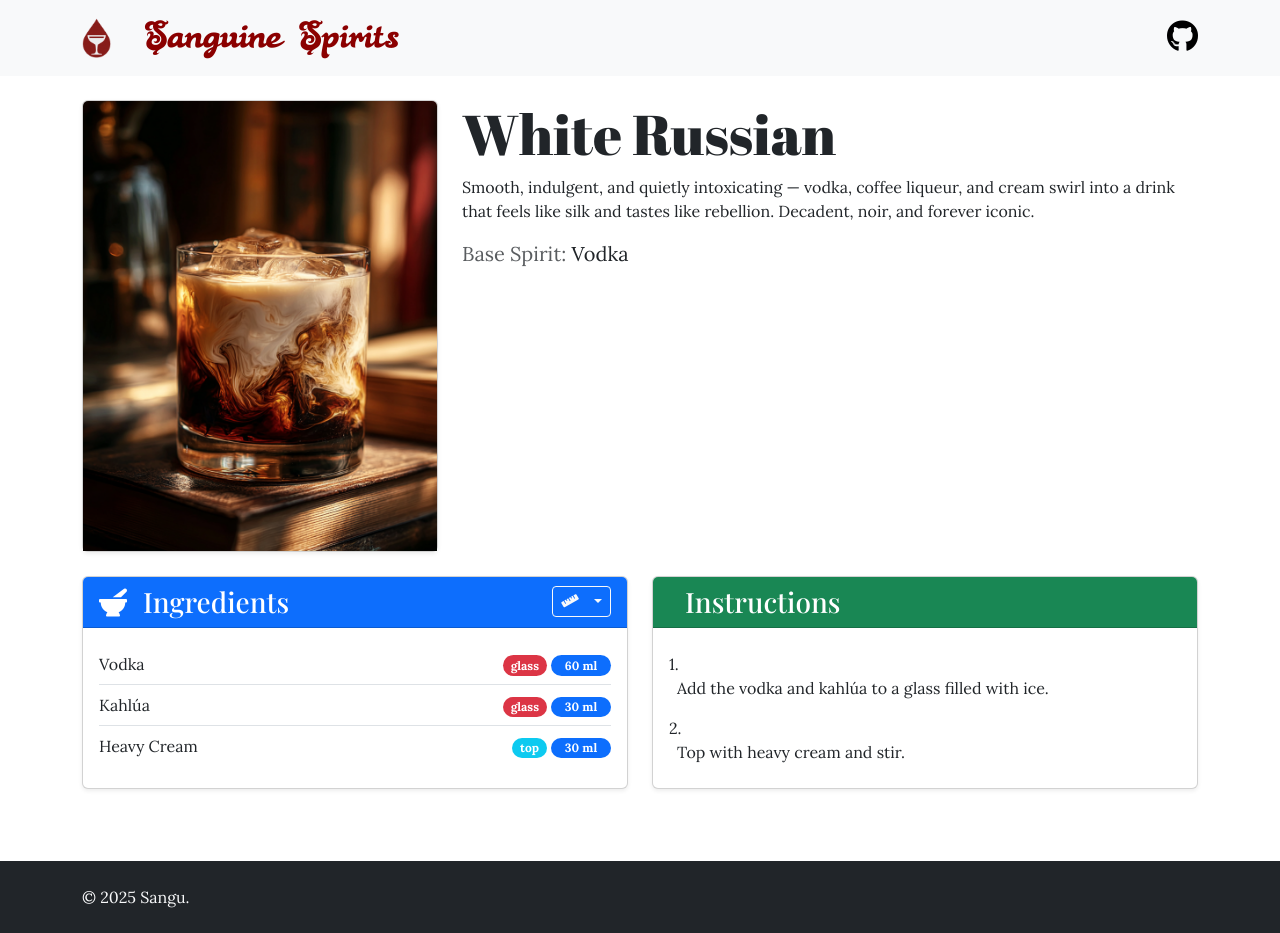
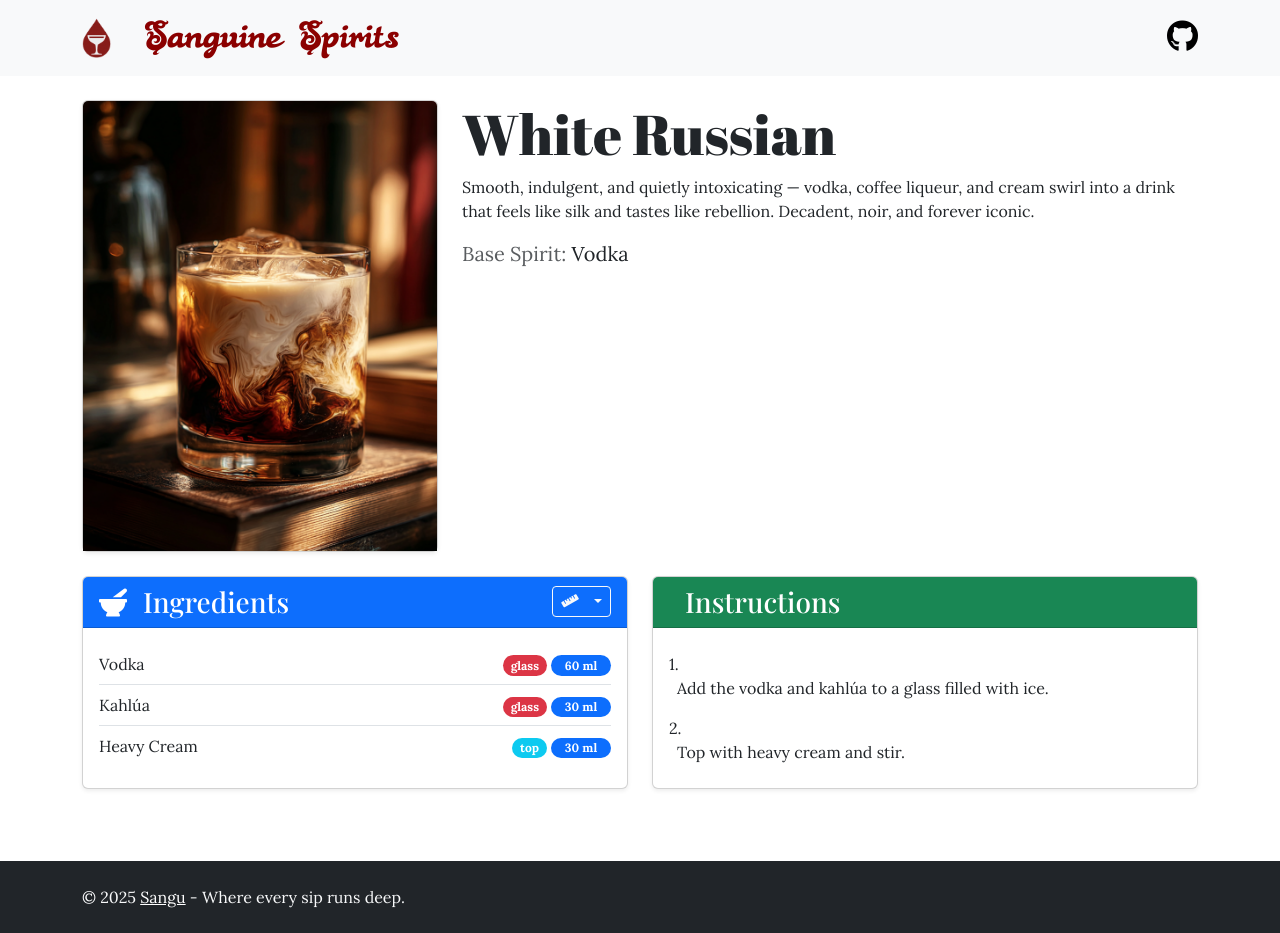
Before and after one commit to SanguPackage/Sanguine-Spirits, a Jekyll site: the page built from cocktails/white-russian.html, in a window 1280 px wide. Built offline with Jekyll 4.4.1, drawn with Linux system fonts in a browser that asks for light colours; nearby versions of some CDN libraries; some web fonts are replaced.

Commit message:
footer: link to sangu. where every sip runs deep.

```diff
--- a/_includes/footer.html
+++ b/_includes/footer.html
@@ -2,7 +2,7 @@
   <div class="container">
     <div class="row">
       <div class="col-md-6">
-        <p class="mb-0">&copy; 2025 Sangu.</p>
+        <p class="mb-0">&copy; 2025 <a href="https://sangu.be" class="text-white">Sangu</a> - Where every sip runs deep.</p>
       </div>
     </div>
   </div>
```
